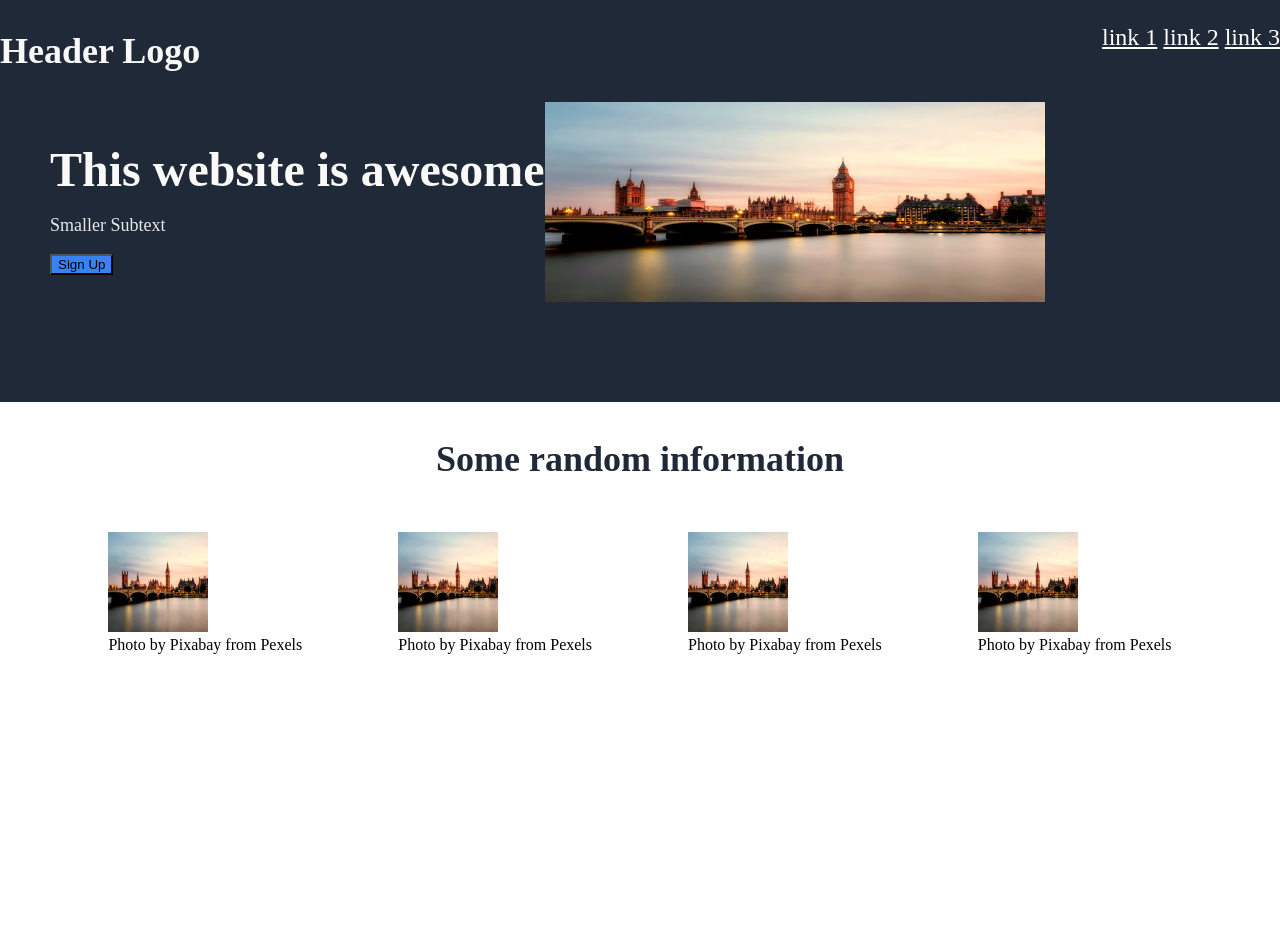
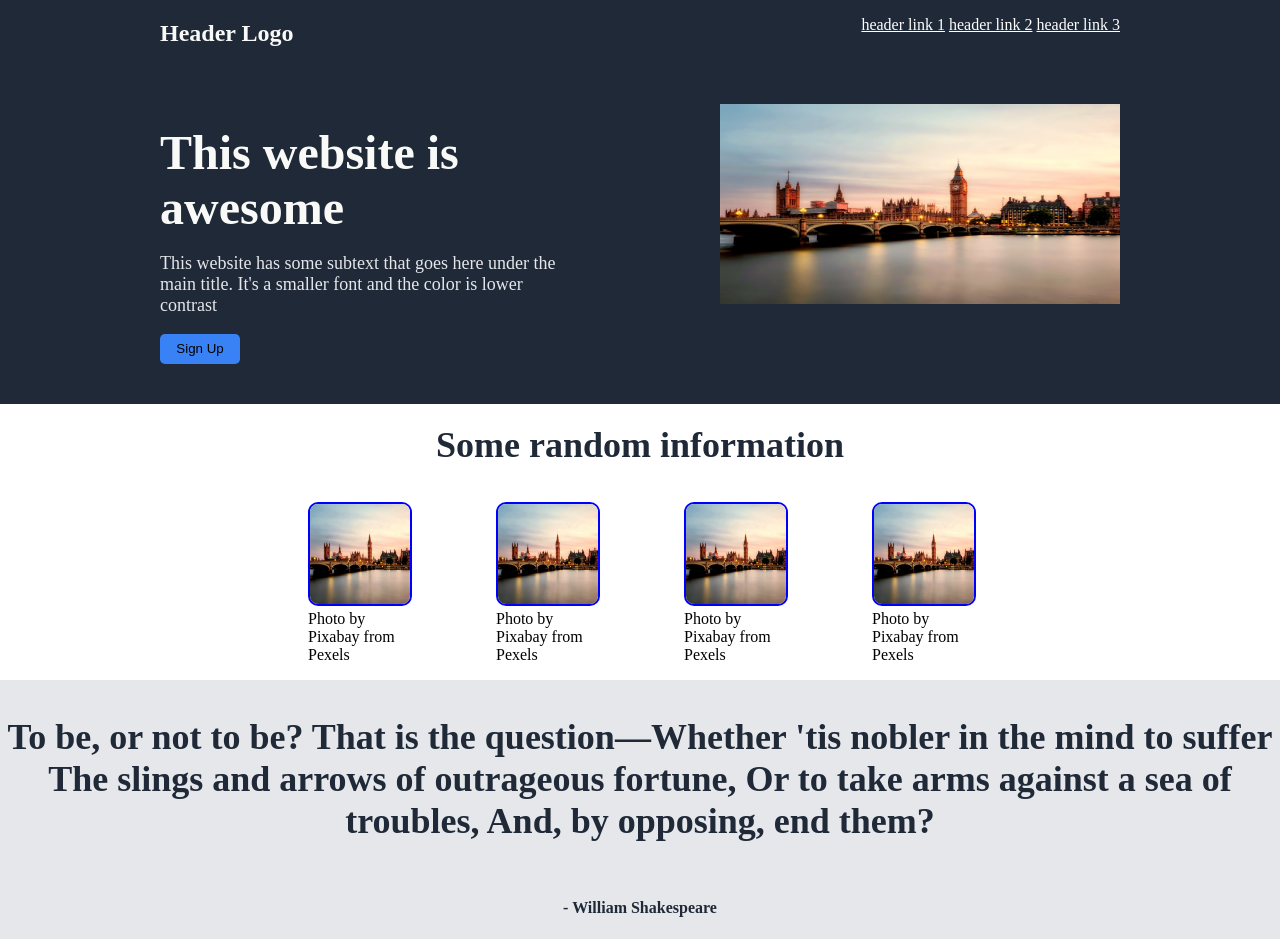
Before and after one commit to samster395/odin, a plain HTML site: page Landing-Page/index.html in a window 1280 px wide. Before the commit the page ends 800 px from the top, so only its background shows below. Drawn offline with Linux system fonts and the light colour scheme.

Commit message:
Huge overhaul, getting closer

```diff
--- a/Landing-Page/index.html
+++ b/Landing-Page/index.html
@@ -3,23 +3,27 @@
     <link rel="stylesheet" href="style.css">
 </head>
 <body>
+  <div class="top">
+    <div class="left">
+        <h2 class="header">Header Logo</h2><br>
 
-    <div class="header">
-        <h2>Header Logo</h2>
+        <div class="hero">
+        <h2 class="hero">This website is awesome</h2>
+        <p class="hero">This website has some subtext that goes here under the main title. It's a smaller font and the color is lower contrast </p>
+        <button class="hero">Sign Up</button>
+        </div>
+    </div>
+
+    <div class="right">
         <ul>
-            <a href="#">link 1</a>
-            <a href="#">link 2</a>
-            <a href="#">link 3</a>
-        </ul>
+            <a href="#">header link 1</a>
+            <a href="#">header link 2</a>
+            <a href="#">header link 3</a>
+        </ul><br><br><br>
+        <img height="200" width="400" src="i1.jpg">
     </div>
-    <div class="hero">
-        <div class="left">
-        <h2>This website is awesome</h2>
-        <p>Smaller Subtext</p>
-        <button>Sign Up</button>
-        </div>
-        <img height="200" width="500" src="i1.jpg">
-    </div>
+  </div>
+
     <p class="random">Some random information</p>
     <div class="gallery">
         <figure>
@@ -40,4 +44,10 @@
         </figure>
     </div>
 
+    <div class="quote">
+        <h3>To be, or not to be? That is the question—Whether 'tis nobler in the mind to suffer The slings and arrows of outrageous fortune, Or to take arms against a sea of troubles, And, by opposing, end them?</h3>
+        <h4>- William Shakespeare</h4>
+
+    </div>
+
 </body>
--- a/Landing-Page/style.css
+++ b/Landing-Page/style.css
@@ -1,35 +1,61 @@
 body{
     margin: 0;
+    display: flex;
+    flex-direction: column;
+    gap: 0px;
 }
 
-.header{
+.top{
     display: flex;
-    justify-content: space-between;
+    justify-content: space-evenly;
     background-color: #1F2937;
     color: #F9FAF8;
-    font-size: 24px;
     margin: 0;
     padding: 0;
+}
+
+.left {
+    display: flex;
+    flex-direction: column;
+    flex-basis: 400px;
+}
+
+button.hero {
+    align-self: flex-start;
+    border-radius: 5px;
+    border-style: none;
+    width: 80px;
+    height: 30px;
+}
+
+.hero {
+    flex-basis: 200px;
+}
+
+.right {
+    display: flex;
+    flex-direction: column;
+    align-items: flex-end;
+    padding-bottom: 100px;
+    flex-basis: 400px;
 }
 
 a {
     color: white;
 }
 
-.hero {
-    display: flex;
-    background-color: #1F2937;
-    height: 300px;
-    padding-left: 50px;
-    padding-right: 50px;
+h2.header {
+    font-size: 24px;
+    font-weight: 800;
+    color: #F9FAF8;
 }
 
-.hero p {
+p.hero {
     font-size: 18px;
     color: #E5E7EB;
 }
 
-.hero h2 {
+h2.hero {
     font-size: 48px;
     font-weight: 800;
     color: #F9FAF8;
@@ -45,10 +71,33 @@ button {
     font-size: 36px;
     font-weight: 800;
     color: #1F2937;
+    margin: 20px;
 }
 
 .gallery {
     display: flex;
-    gap: 16px;
+    gap: 8px;
     justify-content: center;
 }
+
+.gallery figure{
+    width: 100px;
+}
+
+.gallery img{
+    border-radius: 10px;
+    border: 2px solid blue;
+}
+
+.quote {
+    display: flex;
+    flex-direction: column;
+    background-color: #E5E7EB;
+    text-align: center;
+    color: #1F2937;
+
+}
+
+.quote h3 {
+    font-size: 36px;
+}
```
